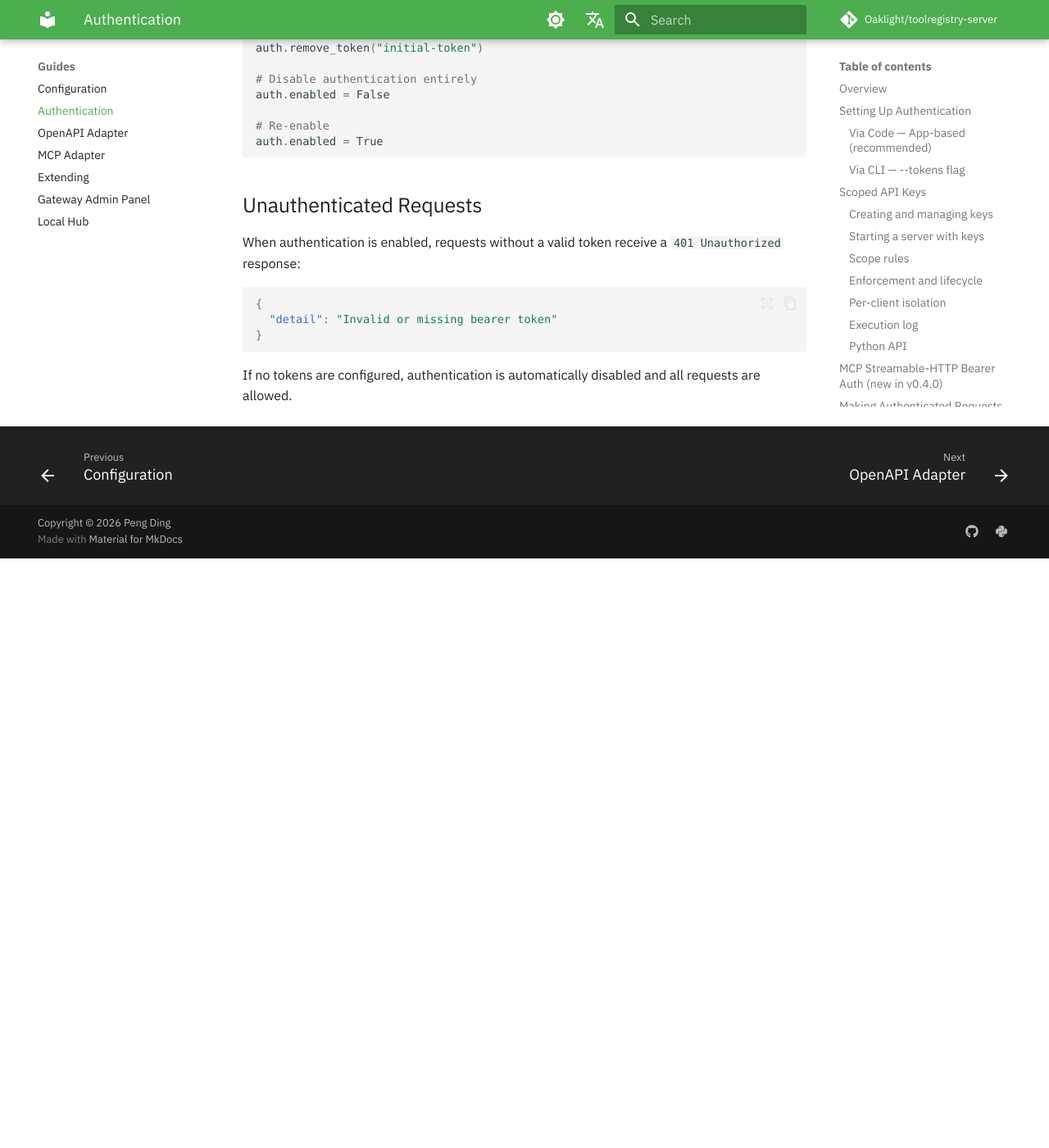
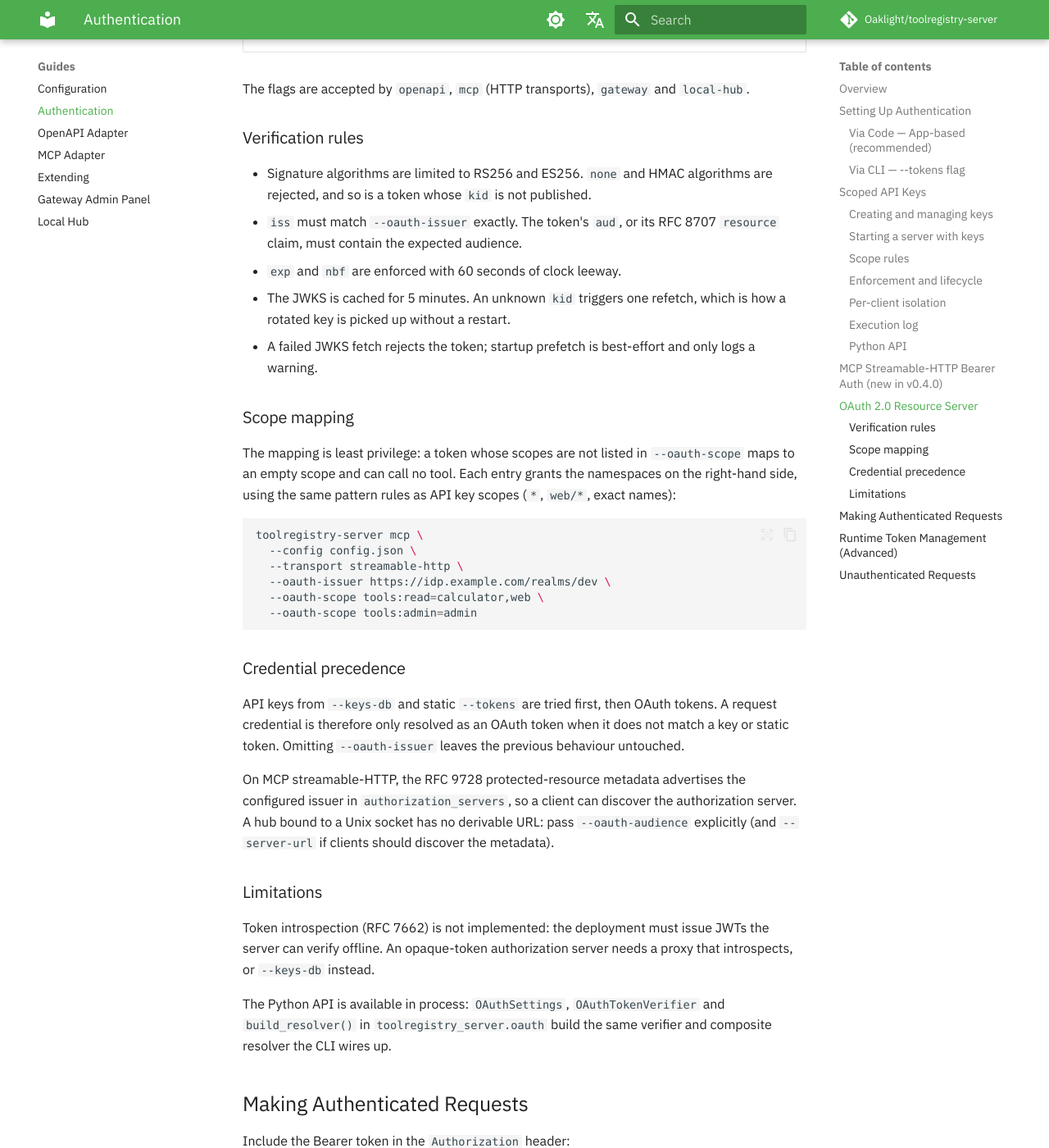
Before and after one commit to Oaklight/toolregistry-server, an MkDocs documentation site: the page built from docs/guides/authentication.md, in a window 1280 px wide and 1400 px high, scrolled down 6171 px. Shown: the whole window at 82% size. Built offline with MkDocs 1.6.1 and Material for MkDocs 9.7.7, drawn with Linux system fonts in a browser that asks for light colours; some web fonts are replaced; comment, search, counter and statistics services are not loaded; before the commit the page ends 6852 px from its top, so only the background shows below that; some of the changed text lies outside the part shown.

Commit message:
docs(auth): document the OAuth resource server

````diff
--- a/docs/guides/authentication.md
+++ b/docs/guides/authentication.md
@@ -257,6 +257,81 @@ toolregistry-server mcp \
 
 Clients connect with a standard `Authorization: Bearer <token>` header.
 
+## OAuth 2.0 Resource Server
+
+The server can accept access tokens minted by an external authorization
+server instead of issuing its own credentials. Verification is local: the
+token signature is checked against the issuer's JWKS, and no token is ever
+introspected or logged per request.
+
+```bash
+toolregistry-server gateway \
+  --config config.yaml \
+  --oauth-issuer https://idp.example.com/realms/dev \
+  --oauth-scope tools:read=calculator,web
+```
+
+| Option | Description |
+|--------|-------------|
+| `--oauth-issuer URL` | Exact `iss` value to accept. Setting it enables OAuth verification |
+| `--oauth-audience URL` | Expected `aud` or RFC 8707 `resource` value. Defaults to the advertised MCP URL |
+| `--oauth-jwks URL` | JWKS endpoint (default: `<issuer>/.well-known/jwks.json`) |
+| `--oauth-scope SCOPE=NAMESPACE[,NAMESPACE]` | Map one scope to namespace patterns; repeatable |
+
+The flags are accepted by `openapi`, `mcp` (HTTP transports), `gateway` and
+`local-hub`.
+
+### Verification rules
+
+- Signature algorithms are limited to RS256 and ES256. `none` and HMAC
+  algorithms are rejected, and so is a token whose `kid` is not published.
+- `iss` must match `--oauth-issuer` exactly. The token's `aud`, or its RFC 8707
+  `resource` claim, must contain the expected audience.
+- `exp` and `nbf` are enforced with 60 seconds of clock leeway.
+- The JWKS is cached for 5 minutes. An unknown `kid` triggers one refetch,
+  which is how a rotated key is picked up without a restart.
+- A failed JWKS fetch rejects the token; startup prefetch is best-effort and
+  only logs a warning.
+
+### Scope mapping
+
+The mapping is least privilege: a token whose scopes are not listed in
+`--oauth-scope` maps to an empty scope and can call no tool. Each entry grants
+the namespaces on the right-hand side, using the same pattern rules as API key
+scopes (`*`, `web/*`, exact names):
+
+```bash
+toolregistry-server mcp \
+  --config config.json \
+  --transport streamable-http \
+  --oauth-issuer https://idp.example.com/realms/dev \
+  --oauth-scope tools:read=calculator,web \
+  --oauth-scope tools:admin=admin
+```
+
+### Credential precedence
+
+API keys from `--keys-db` and static `--tokens` are tried first, then OAuth
+tokens. A request credential is therefore only resolved as an OAuth token when
+it does not match a key or static token. Omitting `--oauth-issuer` leaves the
+previous behaviour untouched.
+
+On MCP streamable-HTTP, the RFC 9728 protected-resource metadata advertises
+the configured issuer in `authorization_servers`, so a client can discover the
+authorization server. A hub bound to a Unix socket has no derivable URL: pass
+`--oauth-audience` explicitly (and `--server-url` if clients should discover
+the metadata).
+
+### Limitations
+
+Token introspection (RFC 7662) is not implemented: the deployment must issue
+JWTs the server can verify offline. An opaque-token authorization server needs
+a proxy that introspects, or `--keys-db` instead.
+
+The Python API is available in process: `OAuthSettings`, `OAuthTokenVerifier`
+and `build_resolver()` in `toolregistry_server.oauth` build the same verifier
+and composite resolver the CLI wires up.
+
 ## Making Authenticated Requests
 
 Include the Bearer token in the `Authorization` header:
````
Also changed, not shown: docs/changelog.md (+2 -0 lines), docs/reference/cli/index.md (+12 -0 lines).
